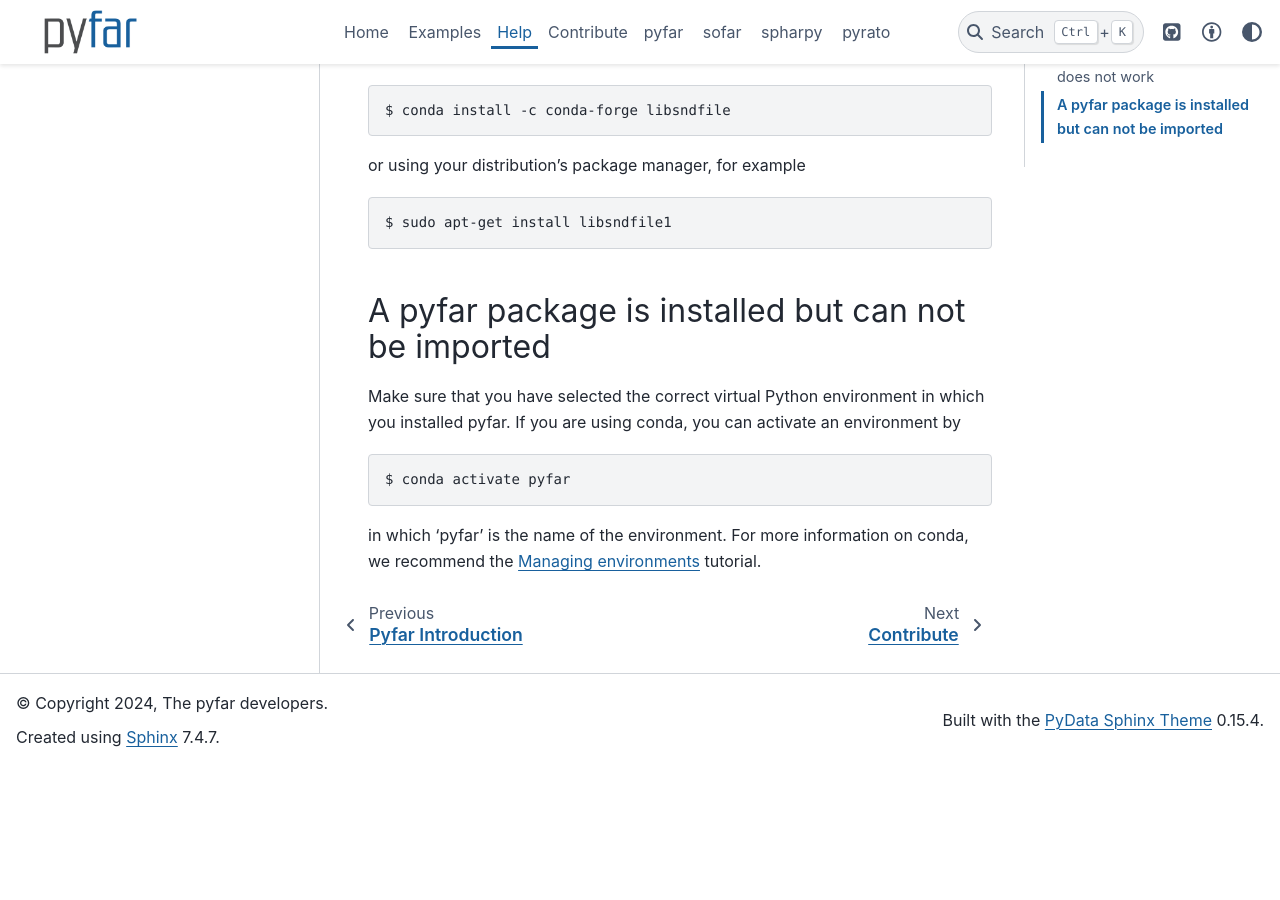
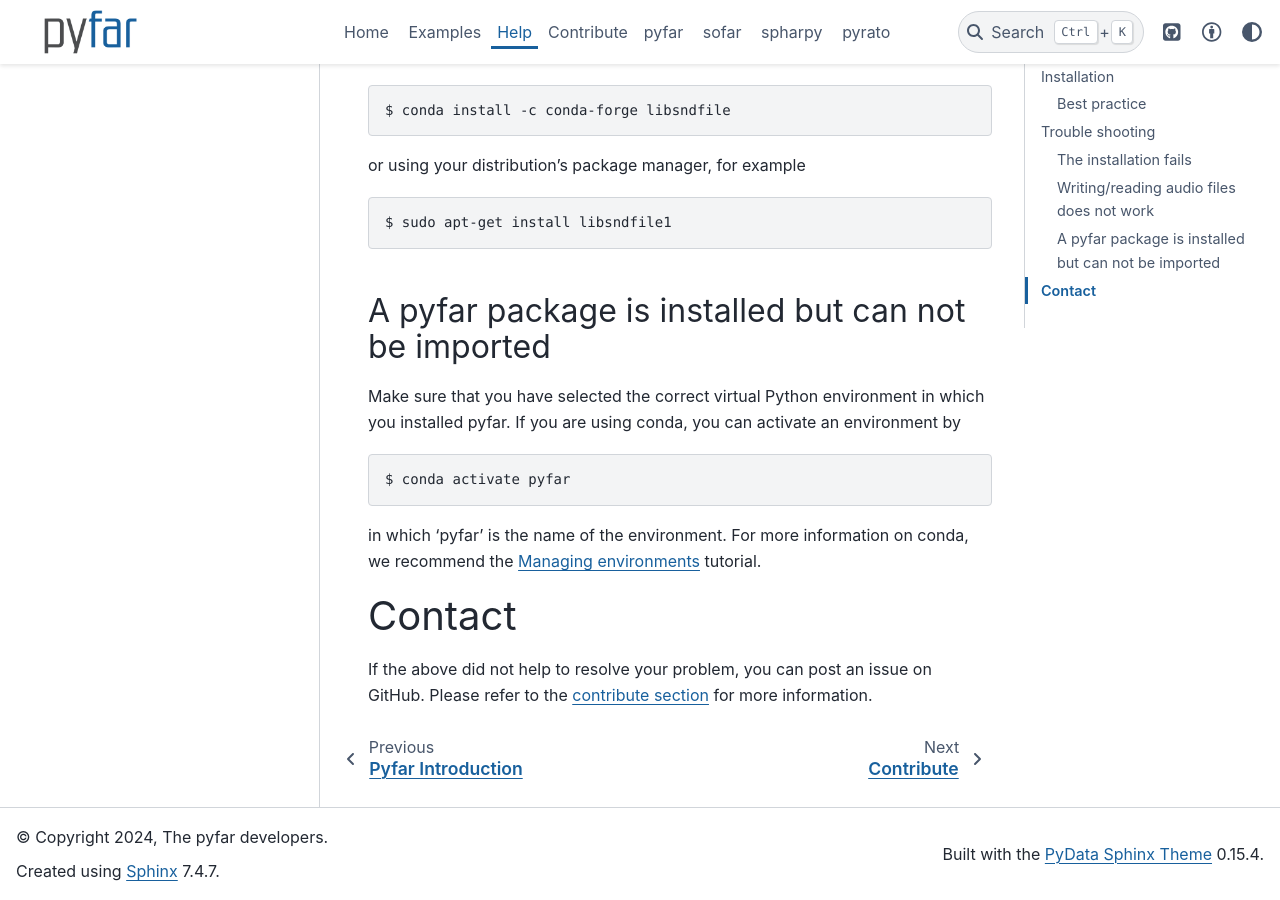
Before and after one commit to pyfar/gallery, a Sphinx documentation site: the page built from docs/help/index.rst, in a window 1280 px wide and 900 px high, scrolled down 1509 px. Built offline with Sphinx 7.4.7 and the PyData theme 0.15.4, drawn with Linux system fonts in a browser that asks for light colours; pages that are not in the unit, such as notebooks, are missing from menus; before the commit the page ends 2275 px from its top, so only the background shows below that.

Commit message:
add contact information to help section

```diff
--- a/docs/contribute/index.rst
+++ b/docs/contribute/index.rst
@@ -1,3 +1,5 @@
+.. _contribute:
+
 ==========
 Contribute
 ==========
--- /dev/null
+++ b/docs/help/contact.rst
@@ -0,0 +1,7 @@
+=======
+Contact
+=======
+
+If the above did not help to resolve your problem, you can post an issue on
+GitHub. Please refer to the :ref:`contribute section <contribute>` for more
+information.
--- a/docs/help/index.rst
+++ b/docs/help/index.rst
@@ -6,3 +6,4 @@ Here you find help, if you are having trouble with pyfar.
 
 .. include:: installation.rst
 .. include:: trouble_shooting.rst
+.. include:: contact.rst
```
